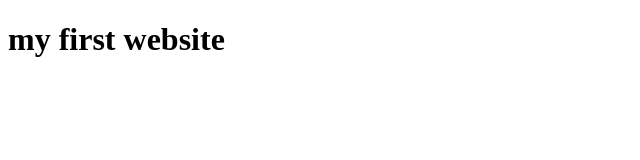
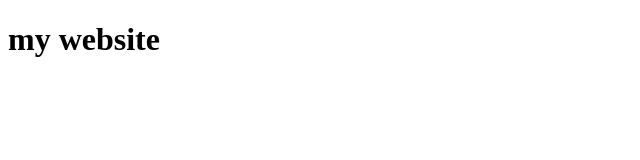
Before and after one commit to anirban1986/my-first-website, a plain HTML site: page index.html in a window 1280 px wide. Shown: the whole page, without its empty margins (0-640 px from the left). Drawn offline with Linux system fonts and the light colour scheme.

Commit message:
first ever commit

```diff
--- a/index.html
+++ b/index.html
@@ -2,10 +2,10 @@
 <html lang="en">
 <head>
     <meta charset="UTF-8">
-    <meta name="viewport" content="width=>, initial-scale=1.0">
+    <meta name="viewport" content="width=device-width, initial-scale=1.0">
     <title>Document</title>
 </head>
 <body>
-    <h1>my first website</h1>
+    <h1>my website</h1>
 </body>
 </html>
```
